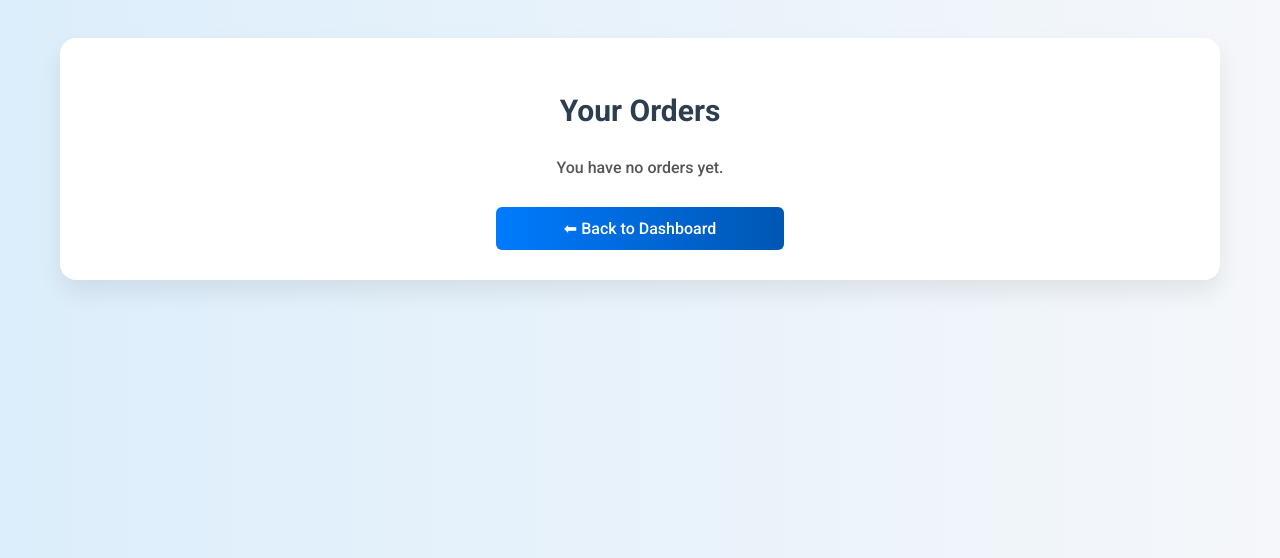
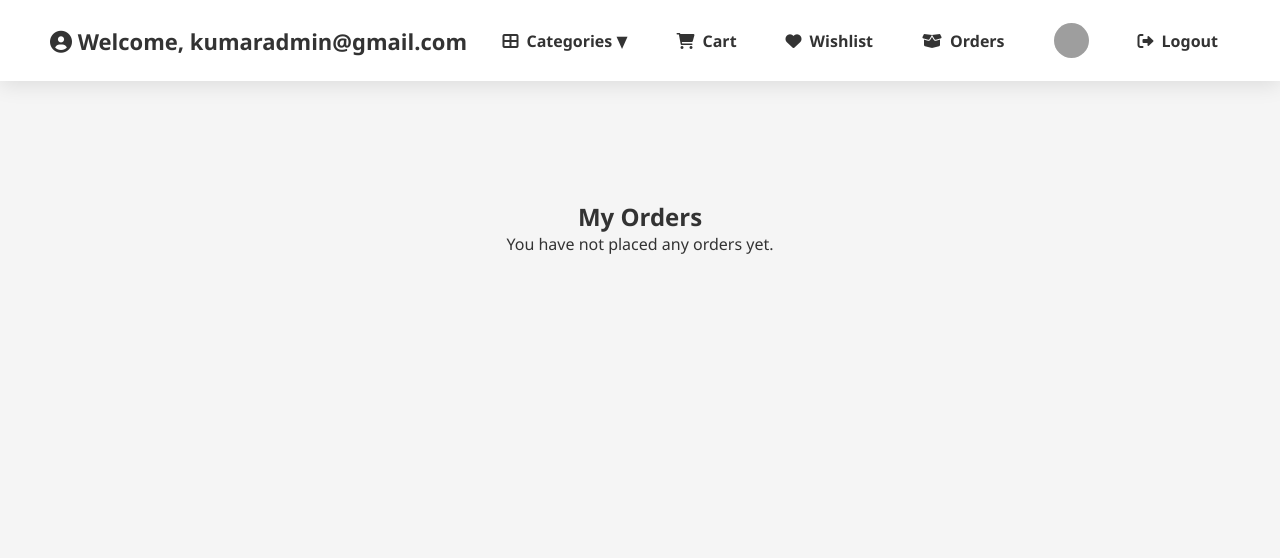
Before and after one commit to KumarDha34/Django-Ecommerce-project, a Django app: page /accounts/orders/ in a window 1280 px wide. Shown: the top 558 px of the page. Run offline with Django 5.2, Linux system fonts and the light colour scheme; a user stored in the database is signed in; data comes from the database, SQL or seed files in the repository; grey boxes are pictures that could not be loaded.

Commit message:
Update UserOrder

```diff
--- a/accounts/templates/accounts/user_orders.html
+++ b/accounts/templates/accounts/user_orders.html
@@ -2,184 +2,301 @@
 <html lang="en">
 <head>
   <meta charset="UTF-8" />
-  <meta name="viewport" content="width=device-width, initial-scale=1.0"/>
-  <title>Your Orders - ShopNow</title>
-  <!-- Google Fonts -->
-  <link href="https://fonts.googleapis.com/css2?family=Roboto:wght@400;500;700&display=swap" rel="stylesheet">
+  <meta name="viewport" content="width=device-width, initial-scale=1.0" />
+  <title>ShopNow - Best Online Shopping</title>
+  <link
+    rel="stylesheet"
+    href="https://cdnjs.cloudflare.com/ajax/libs/font-awesome/6.0.0/css/all.min.css"
+  />
   <style>
+    /* Global Styles */
+    * {
+      margin: 0;
+      padding: 0;
+      box-sizing: border-box;
+      font-family: 'Segoe UI', Tahoma, Geneva, Verdana, sans-serif;
+    }
+
     body {
-      font-family: 'Roboto', sans-serif;
-      background: linear-gradient(to right, #dceefb, #f5f7fa);
-      padding: 30px;
-      animation: fadeIn 1s ease-in-out;
+      background: #f5f5f5;
+      padding-top: 80px;
+      font-size: 16px;
       color: #333;
     }
 
-    @keyframes fadeIn {
-      from { opacity: 0; transform: translateY(20px); }
-      to { opacity: 1; transform: translateY(0); }
+    /* Header Styles */
+    header {
+      position: fixed;
+      top: 0;
+      left: 0;
+      width: 100%;
+      background: white;
+      padding: 15px 50px;
+      display: flex;
+      justify-content: space-between;
+      align-items: center;
+      box-shadow: 0 4px 20px rgba(0, 0, 0, 0.1);
+      z-index: 1000;
+      transition: background 0.3s ease, box-shadow 0.3s ease;
     }
 
-    .order-container {
-      max-width: 1100px;
-      margin: auto;
-      background: #ffffff;
-      padding: 30px;
-      border-radius: 16px;
-      box-shadow: 0 12px 24px rgba(0,0,0,0.08);
-      animation: slideIn 0.8s ease-in-out;
+    header h2 {
+      font-size: 22px;
+      color: #333;
     }
 
-    @keyframes slideIn {
-      from { opacity: 0; transform: scale(0.98); }
-      to { opacity: 1; transform: scale(1); }
+    header.scrolled {
+      background-color: #007bff;
+      box-shadow: 0 4px 20px rgba(0, 0, 0, 0.2);
     }
 
-    h2 {
-      text-align: center;
-      margin-bottom: 30px;
-      color: #2c3e50;
-      font-size: 30px;
-      font-weight: 700;
+    nav ul {
+      list-style: none;
+      display: flex;
+      gap: 25px;
+      align-items: center;
     }
 
-    .order-card {
-      border: 1px solid #e0e0e0;
-      border-radius: 12px;
-      margin-bottom: 25px;
-      padding: 20px;
-      transition: box-shadow 0.3s ease;
+    nav ul li {
+      position: relative;
     }
 
-    .order-card:hover {
-      box-shadow: 0 6px 16px rgba(0,0,0,0.1);
+    nav ul li a {
+      text-decoration: none;
+      color: #333;
+      font-weight: bold;
+      display: flex;
+      align-items: center;
+      gap: 8px;
+      padding: 8px 12px;
+      transition: color 0.3s ease, transform 0.3s ease;
+      font-size: 16px;
     }
 
-    .order-header {
-      display: flex;
-      flex-wrap: wrap;
-      justify-content: space-between;
-      align-items: center;
+    nav ul li a:hover {
+      color: #007bff;
+      transform: scale(1.1);
+    }
+
+    .profile-img {
+      width: 35px;
+      height: 35px;
+      border-radius: 50%;
+    }
+
+    .dropdown-content {
+      display: none;
+      position: absolute;
+      top: 100%;
+      left: 0;
+      background: white;
+      border-radius: 8px;
+      box-shadow: 0 4px 10px rgba(0, 0, 0, 0.1);
+      min-width: 180px;
+      text-align: left;
+      z-index: 1000;
+    }
+
+    .dropdown:hover .dropdown-content {
+      display: block;
+    }
+
+    .dropdown-content a {
+      display: block;
+      padding: 12px;
+      color: #333;
+      text-decoration: none;
+      font-size: 14px;
+      border-bottom: 1px solid #f1f1f1;
+    }
+
+    .dropdown-content a:hover {
+      background: #f1f1f1;
+    }
+
+    /* Order Page Styles */
+    .order-container {
+      margin-top: 20px;
+      padding: 20px;
+      background: white;
+      border-radius: 8px;
+      box-shadow: 0 4px 10px rgba(0, 0, 0, 0.1);
+      max-width: 1000px;
+      margin: 20px auto;
+    }
+
+    .order-container h3 {
+      font-size: 1.2rem;
+      font-weight: bold;
       margin-bottom: 15px;
     }
 
-    .order-header span {
-      font-size: 15px;
-      margin: 4px 0;
+    .order-status {
+      font-weight: bold;
+      color: #fff;
+      padding: 6px 12px;
+      border-radius: 25px;
+      text-transform: capitalize;
     }
 
-    .order-header .status {
-      padding: 6px 12px;
-      background-color: #e3f2fd;
-      color: #1976d2;
-      border-radius: 8px;
-      font-weight: 500;
+    .status-delivered {
+      background-color: #28a745;
     }
 
-    .items-table {
-      width: 100%;
-      border-collapse: collapse;
-      margin-top: 15px;
-      border-radius: 8px;
-      overflow: hidden;
+    .status-shipped {
+      background-color: #ff9800;
     }
 
-    .items-table th, .items-table td {
-      padding: 12px 10px;
-      border-bottom: 1px solid #f0f0f0;
-      font-size: 14px;
-      text-align: center;
+    .status-pending {
+      background-color: #6c757d;
     }
 
-    .items-table th {
-      background-color: #f8f9fa;
-      color: #555;
-      font-weight: 600;
+    .order-items {
+      margin-top: 20px;
+      padding-left: 0;
+      list-style: none;
     }
 
-    .items-table tr:last-child td {
-      border-bottom: none;
+    .order-items li {
+      display: flex;
+      align-items: center;
+      margin-bottom: 20px;
+      border-bottom: 1px solid #ddd;
+      padding-bottom: 10px;
     }
 
-    .back-btn {
-      display: block;
-      margin: 30px auto 0;
-      padding: 12px 24px;
-      background: linear-gradient(to right, #007bff, #0056b3);
-      color: white;
-      border-radius: 6px;
-      text-decoration: none;
-      font-weight: 500;
-      transition: background 0.3s ease, transform 0.2s ease;
-      text-align: center;
-      max-width: 240px;
+    .order-items li img {
+      width: 60px;
+      height: 60px;
+      border-radius: 8px;
+      object-fit: cover;
+      margin-right: 15px;
     }
 
-    .back-btn:hover {
-      background: linear-gradient(to right, #0056b3, #003f7f);
-      transform: translateY(-2px);
+    .order-items li .item-info {
+      flex: 1;
     }
 
-    .no-orders {
-      text-align: center;
-      font-size: 16px;
-      color: #555;
-      margin-top: 30px;
-      font-weight: 500;
+    .order-items li .item-info strong {
+      font-size: 1.1rem;
+      color: #007bff;
     }
 
-    /* Responsive */
-    @media (max-width: 768px) {
-      .order-header {
-        flex-direction: column;
-        align-items: flex-start;
+    .order-items li .item-info span {
+      font-size: 1rem;
+      color: #666;
     }
-      .order-header span {
-        font-size: 14px;
+
+    .pagination {
+      display: flex;
+      justify-content: center;
+      margin: 20px 0;
+      list-style: none;
     }
+
+    .pagination li {
+      margin: 0 5px;
+    }
+
+    .pagination a {
+      padding: 10px 20px;
+      background: white;
+      color: #007bff;
+      border: 1px solid #ddd;
+      border-radius: 5px;
+      text-decoration: none;
+      font-weight: bold;
+      transition: background 0.3s ease, color 0.3s ease;
+    }
+
+    .pagination a:hover {
+      background: #007bff;
+      color: white;
+    }
+
+    .pagination .active {
+      background: #007bff;
+      color: white;
+      font-weight: bold;
+    }
+
+    /* Hover/Animation Effects */
+    .order-container:hover {
+      transform: scale(1.02);
+      transition: transform 0.3s ease;
+    }
+
+    .pagination a:active {
+      transform: scale(0.95);
     }
   </style>
 </head>
 <body>
-  <div class="order-container">
-    <h2>Your Orders</h2>
+  <header>
+    <h2><i class="fas fa-user-circle"></i> Welcome, {{ request.user.username }}</h2>
+    <nav>
+      <ul>
+        <li class="dropdown">
+          <a href="{% url 'user_dashboard' %}"><i class="fas fa-th-large"></i> Categories ▼</a>
+          <div class="dropdown-content">
+            {% if categories %}
+              {% for category in categories %}
+                <a href="{% url 'category_products' category.id %}">{{ category.name }}</a>
+              {% endfor %}
+            {% else %}
+              <a href="#">No categories</a>
+            {% endif %}
+          </div>
+        </li>
+        <li><a href="{% url 'cart' %}"><i class="fas fa-shopping-cart"></i> Cart</a></li>
+        <li><a href="{% url 'wishlist' %}"><i class="fas fa-heart"></i> Wishlist</a></li>
+        <li><a href="{% url 'user_orders' %}"><i class="fas fa-box-open"></i> Orders</a></li>
+        <li><a href="{% url 'profile' %}"><img src="{{ request.user.profile_picture.url }}" alt="Profile" class="profile-img" /></a></li>
+        <li><a href="{% url 'logout' %}"><i class="fas fa-sign-out-alt"></i> Logout</a></li>
+      </ul>
+    </nav>
+  </header>
+
+  <h2 style="text-align: center; margin-top: 120px;">My Orders</h2>
+
   {% if orders %}
     {% for order in orders %}
-        <div class="order-card">
-          <div class="order-header">
-            <span><strong>Order ID:</strong> #{{ order.id }}</span>
-            <span><strong>Date:</strong> {{ order.order_date|date:"F j, Y, g:i a" }}</span>
-            <span><strong>Total:</strong> Rs. {{ order.total_price }}</span>
-            <span class="status">{{ order.status }}</span>
+      <div class="order-container">
+        <h3>Order ID: {{ order.id }} | Status: <span class="order-status {% if order.status == 'Delivered' %}status-delivered{% elif order.status == 'Shipped' %}status-shipped{% else %}status-pending{% endif %}">{{ order.status }}</span></h3>
+        <p><strong>Date:</strong> {{ order.order_date|date:"F d, Y H:i" }}</p>
+        <p><strong>Shipping Address:</strong> {{ order.shipping_address }}</p>
+        <p><strong>Total Price:</strong> Rs.{{ order.total_price }}</p>
+        <p><strong>Transaction Code:</strong> {{ order.transaction_code|default:"N/A" }}</p>
+
+        <h4>Items:</h4>
+        <ul class="order-items">
+          {% for item in order.orderitem_set.all %}
+            <li>
+              <img src="{{ item.product.image.url }}" alt="{{ item.product.name }}" />
+              <div class="item-info">
+                <strong>{{ item.product.name }}</strong><br />
+                Quantity: {{ item.quantity }}<br />
+                Price: Rs.{{ item.product.price }}<br />
+                Subtotal: Rs.{{ item.item_total }}
               </div>
-          <div>
-            <span><strong>Shipping Address:</strong> {{ order.shipping_address }}</span>
-          </div>
-
-          <table class="items-table">
-            <thead>
-              <tr>
-                <th>Product Name</th>
-                <th>Quantity</th>
-                <th>Price (Rs.)</th>
-              </tr>
-            </thead>
-            <tbody>
-              {% for item in order.orderitem_set.all %}
-              <tr>
-                <td>{{ item.product.name }}</td>
-                <td>{{ item.quantity }}</td>
-                <td>{{ item.item_total }}</td>
-              </tr>
+            </li>
           {% endfor %}
-            </tbody>
-          </table>
+        </ul>
       </div>
     {% endfor %}
   {% else %}
-      <p class="no-orders">You have no orders yet.</p>
+    <p style="text-align: center;">You have not placed any orders yet.</p>
   {% endif %}
-    <a href="{% url 'user_dashboard' %}" class="back-btn">⬅ Back to Dashboard</a>
-  </div>
+
+  <script>
+    window.addEventListener('scroll', function () {
+      let header = document.querySelector('header');
+      if (window.scrollY > 50) {
+        header.classList.add('scrolled');
+      } else {
+        header.classList.remove('scrolled');
+      }
+    });
+  </script>
 </body>
 </html>
```
Lines whose indentation alone changed are shown as unchanged.
